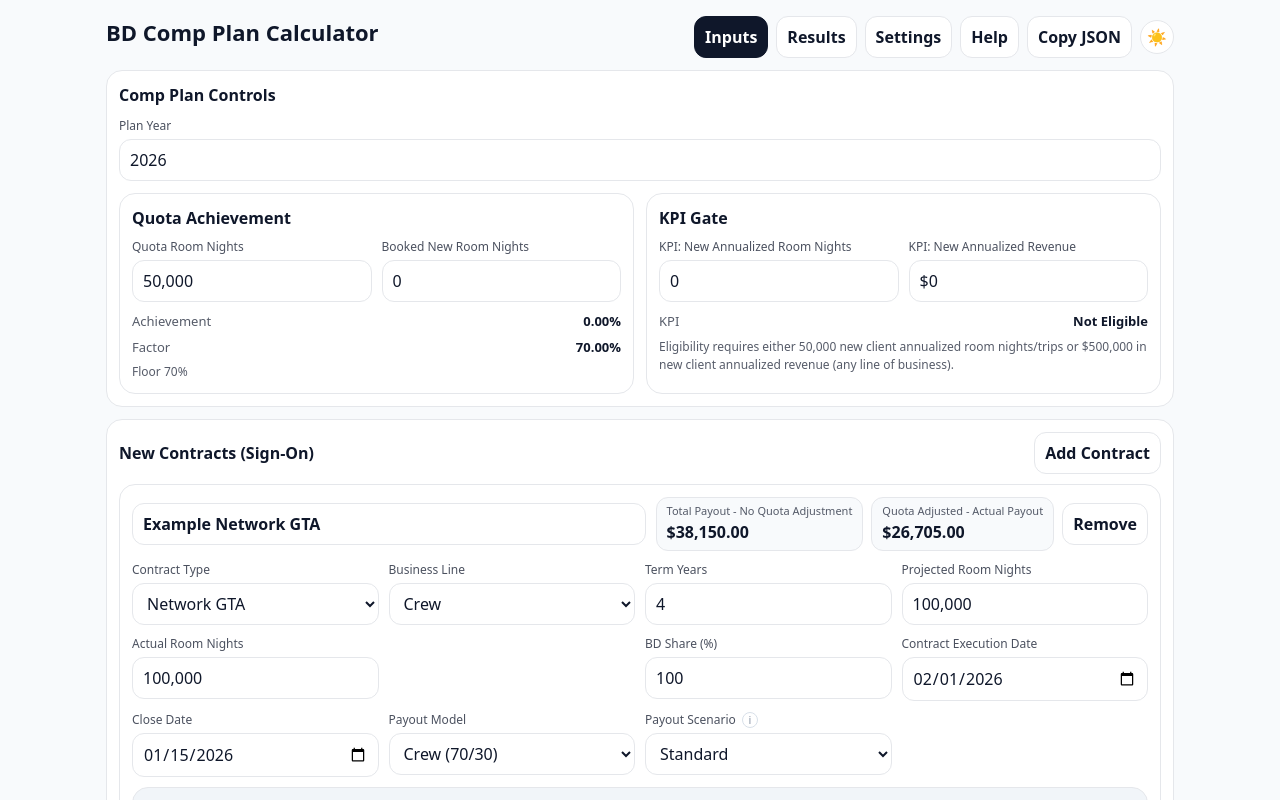
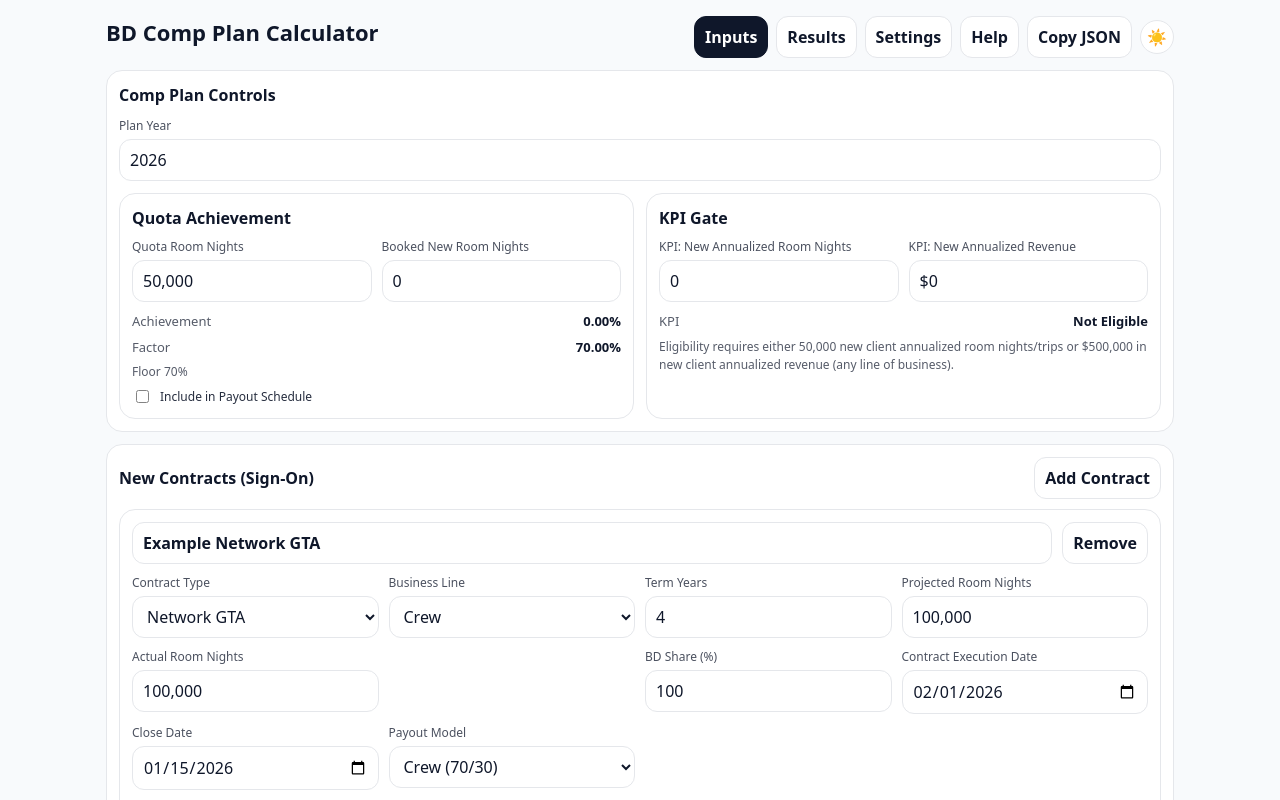
Before and after one commit to ecandamo/BD-Comp-Plan-Calculator, a React (Vite) app: page / in a window 1280 px wide. Shown: the top 800 px of the page. Built offline with nearby package versions, Linux system fonts and the light colour scheme; the HTML template or start-up script is replaced by a standard one.

Commit message:
Update payout schedule quota display

```diff
--- a/src/App.tsx
+++ b/src/App.tsx
@@ -60,6 +60,14 @@ type CT = "NETWORK_GTA" | "SOURCING_ONLY" | "SD_ACCOUNT";
 type LT = "AIRLINE_CREW" | "DPAX";
 type PM = "AIRLINE_70_30" | "DPAX_50_50" | "SD_QUARTERLY";
 type PS = "STANDARD" | "SCENARIO_1" | "SCENARIO_2" | "SCENARIO_3" | "SCENARIO_4";
+
+const PAYOUT_SCENARIO_OPTION_TEXT: Record<PS, string> = {
+  STANDARD: "Standard | 5-year agreement with standard payout timing.",
+  SCENARIO_1: "Scenario 1 | 5-year agreement with NO T4C.",
+  SCENARIO_2: "Scenario 2 | 3-year + 2-year extension WITH T4C after year 2.",
+  SCENARIO_3: "Scenario 3 | 5-year agreement WITH T4C either after year 1 or after year 2.",
+  SCENARIO_4: "Scenario 4 | 5-year agreement WITH T4C after year 3."
+};
 
 type Contract = {
   id: string;
@@ -116,6 +124,7 @@ type State = {
   planYear: number;
   quota: number;
   booked: number;
+  includeQuotaInPayoutSchedule: boolean;
   kpiRN: number;
   kpiRev: number;
   contracts: Contract[];
@@ -230,6 +239,7 @@ const S0: State = {
   planYear: 2026,
   quota: 50000,
   booked: 0,
+  includeQuotaInPayoutSchedule: false,
   kpiRN: 0,
   kpiRev: 0,
   contracts: [
@@ -729,12 +739,15 @@ function AppInner() {
       for (const x of computeContractTiming(cfg, r, r.rank, n(r.sign))) ev.push({ date: x.date, amount: x.amount, label: x.label, category: "Sign-on", source: r.name });
     }
     const adj = after - pre;
-    if (n(adj) !== 0) {
-      const adjLabel = quotaVarianceLabel;
+    if (n(adj) !== 0 && s.includeQuotaInPayoutSchedule) {
+      const quotaMet = n(quota.achievement) >= 1;
+      const rawVariance = n(quota.achievement) - 1;
+      const capNote = rawVariance < -0.3 ? " - capped at 30%" : rawVariance > 0.05 ? " - capped at 5%" : "";
+      const adjLabel = `Last year's annual room quota ${quotaMet ? "met" : "not met"} (${pct(quota.achievement)})${capNote}`;
       ev.push({ date: `${s.planYear}-12-31`, amount: adj, label: adjLabel, category: "Sign-on", source: "Quota Achievement" });
     }
     return { rows, pre, after, ev };
-  }, [cRank, cfg, quota.factor, quotaVarianceLabel, s.planYear]);
+  }, [cRank, cfg, quota.achievement, quota.factor, s.includeQuotaInPayoutSchedule, s.planYear]);
 
   const recurrent = useMemo(() => {
     const rows = s.accts
@@ -968,6 +981,14 @@ function AppInner() {
                           <b>{pct(quota.factor)}</b>
                         </div>
                         <div style={{ fontSize: 12, opacity: 0.7 }}>{quota.note}</div>
+                        <label style={{ display: "flex", alignItems: "center", gap: 8, fontSize: 12, opacity: 0.9 }}>
+                          <input
+                            type="checkbox"
+                            checked={s.includeQuotaInPayoutSchedule}
+                            onChange={(e) => setState({ includeQuotaInPayoutSchedule: e.target.checked })}
+                          />
+                          Include in Payout Schedule
+                        </label>
                       </div>
                     </div>
 
@@ -1013,14 +1034,6 @@ function AppInner() {
                         <div style={{ display: "flex", gap: 10, flexWrap: "wrap", alignItems: "center", justifyContent: "space-between" }}>
                           <input value={c.name} onChange={(e) => setContract(c.id, { name: e.target.value })} style={{ ...S.inp, flex: "1 1 260px", fontWeight: 800 }} />
                           <div style={{ display: "flex", gap: 8, alignItems: "center", flexWrap: "wrap" }}>
-                            <div style={{ ...S.pill, display: "grid", gap: 2 }}>
-                              <span style={{ opacity: 0.7, fontSize: 11, lineHeight: 1.25 }}>Total Payout - No Quota Adjustment</span>
-                              <b>{money(pre)}</b>
-                            </div>
-                            <div style={{ ...S.pill, display: "grid", gap: 2 }}>
-                              <span style={{ opacity: 0.7, fontSize: 11, lineHeight: 1.25 }}>Quota Adjusted - Actual Payout</span>
-                              <b>{money(after)}</b>
-                            </div>
                             <Btn on={() => delContract(c.id)}>Remove</Btn>
                           </div>
                         </div>
@@ -1098,26 +1111,19 @@ function AppInner() {
                             <div />
                           )}
                           {!isSD ? (
-                            <Field
-                              l={
-                                <span>
-                                  Payout Scenario
-                                  <InfoTip text={`Standard: 5-year agreement with standard payout timing.
-Scenario 1: 5-year agreement with NO T4C.
-Scenario 2: 3-year + 2-year extension WITH T4C after year 2.
-Scenario 3: 5-year agreement WITH T4C either after year 1 or after year 2.
-Scenario 4: 5-year agreement WITH T4C after year 3.`} />
-                                </span>
-                              }
-                            >
-                              <Sel v={c.payoutScenario} set={(v: PS) => setContract(c.id, { payoutScenario: v })}>
-                                <option value="STANDARD">Standard</option>
-                                <option value="SCENARIO_1">Scenario 1</option>
-                                <option value="SCENARIO_2">Scenario 2</option>
-                                <option value="SCENARIO_3">Scenario 3</option>
-                                <option value="SCENARIO_4">Scenario 4</option>
-                              </Sel>
-                            </Field>
+                            <div style={{ gridColumn: "1 / -1" }}>
+                              <Field l="Payout Scenario">
+                                <div style={{ maxWidth: 640 }}>
+                                  <Sel v={c.payoutScenario} set={(v: PS) => setContract(c.id, { payoutScenario: v })}>
+                                    <option value="STANDARD">{PAYOUT_SCENARIO_OPTION_TEXT.STANDARD}</option>
+                                    <option value="SCENARIO_1">{PAYOUT_SCENARIO_OPTION_TEXT.SCENARIO_1}</option>
+                                    <option value="SCENARIO_2">{PAYOUT_SCENARIO_OPTION_TEXT.SCENARIO_2}</option>
+                                    <option value="SCENARIO_3">{PAYOUT_SCENARIO_OPTION_TEXT.SCENARIO_3}</option>
+                                    <option value="SCENARIO_4">{PAYOUT_SCENARIO_OPTION_TEXT.SCENARIO_4}</option>
+                                  </Sel>
+                                </div>
+                              </Field>
+                            </div>
                           ) : (
                             <div />
                           )}
@@ -1318,7 +1324,7 @@ Scenario 4: 5-year agreement WITH T4C after year 3.`} />
               </div>
             </div>
             {Card({
-              t: "Payout Schedule",
+              t: "Payout Schedule - subject to annual room quota been met",
               r: <div style={{ display: "flex", gap: 8, flexWrap: "wrap" }}>{showCsv ? <Btn on={() => setShowCsv(false)}>Hide CSV</Btn> : <Btn on={showCSV} active>Show CSV</Btn>}</div>,
               c: (
                 <div style={{ display: "grid", gap: 10 }}>
```
